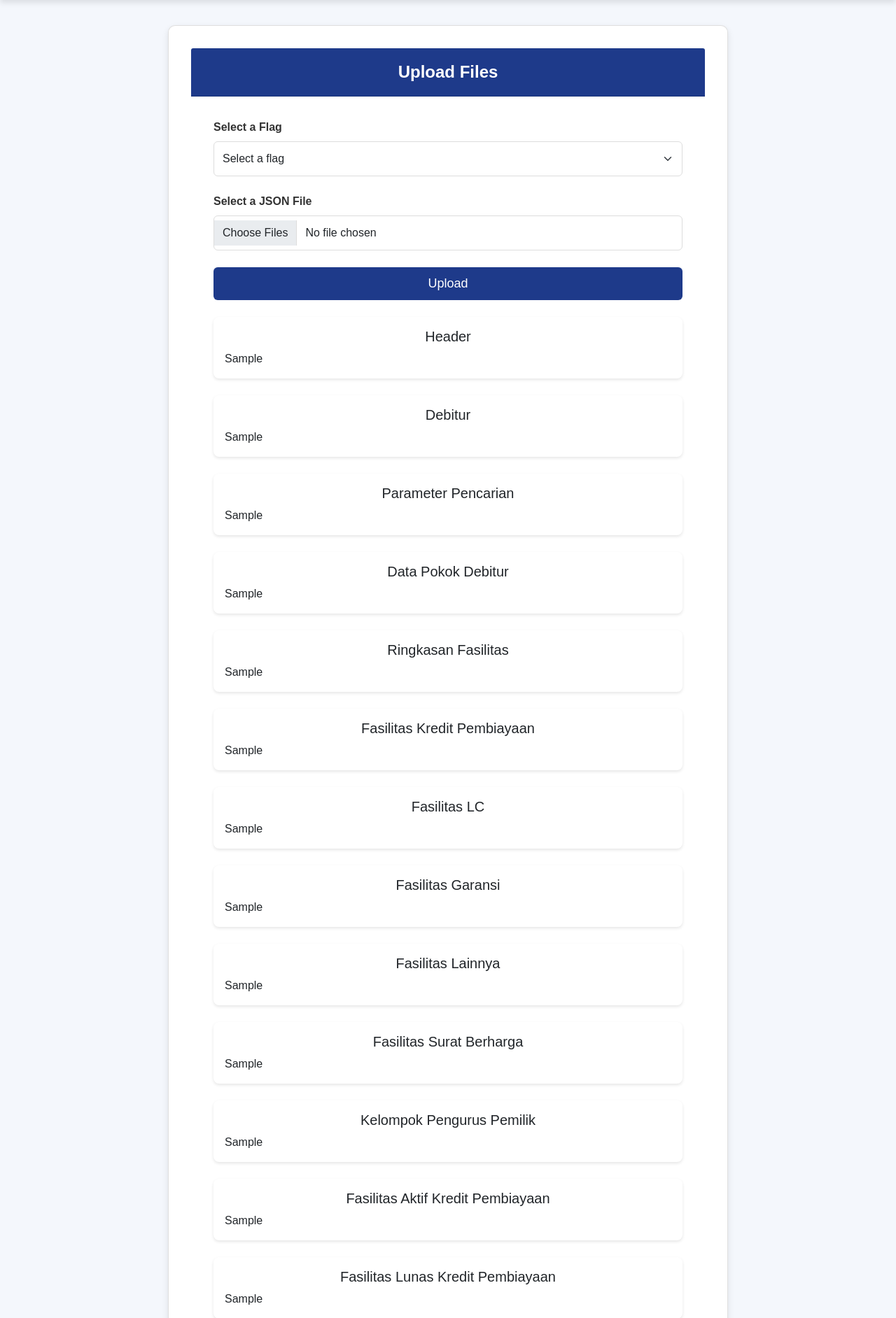
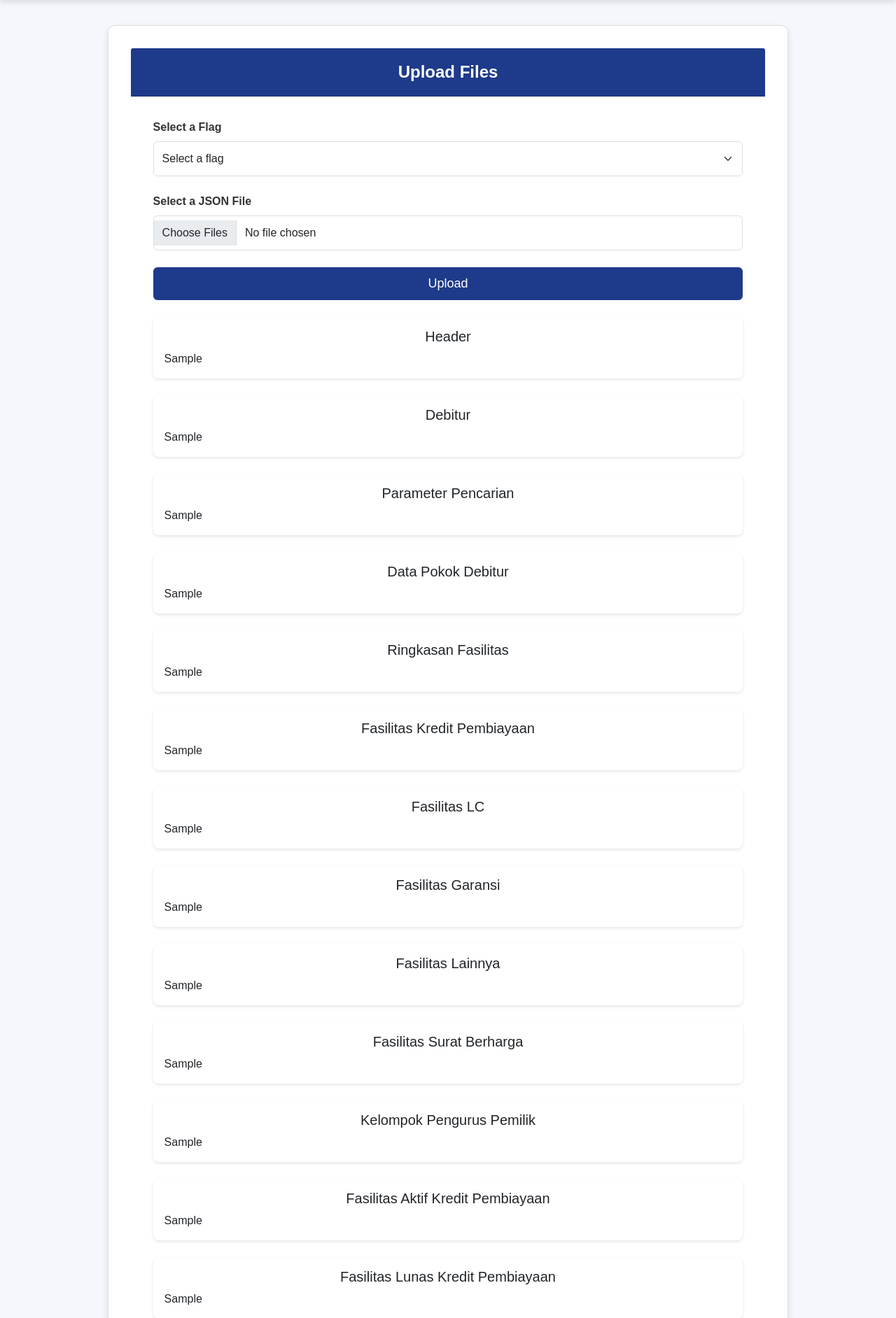
Before and after one commit to AbrorRahmatullah/ideb-slik-reader, a Flask app: template templates/upload.html in a window 1280 px wide. Shown: the part 76-1960 px from the top of the page at 70% size. Run offline with Flask 3, Linux system fonts and the light colour scheme; the template is opened without the code that fills it: most values are stand-ins (such as "Sample title", 1, 10 or a date in 2020); some libraries are stand-ins or nearby versions.

Commit message:
update tampilan

```diff
--- a/static/css/styles.css
+++ b/static/css/styles.css
@@ -77,7 +77,7 @@ body {
     border-radius: 10px;
     box-shadow: 0 4px 10px rgba(0, 0, 0, 0.1);
     width: 100%;
-    max-width: 800px;
+    max-width: 80%;
     margin-top: 80px;
 }
 .card-header {
--- a/templates/upload.html
+++ b/templates/upload.html
@@ -26,119 +26,119 @@
         </form>
 
         {% if table_data %}
-            <div class="table-container mt-4">
+            <div class="table-container mt-4" style="max-height: 400px; overflow-y: auto;">
                 <h5 class="text-center">Header</h5>
                 {{ table_data|safe }}
             </div>
         {% endif %}
 
         {% if table_data_2 %}
-        <div class="table-container mt-4">
+        <div class="table-container mt-4" style="max-height: 400px; overflow-y: auto;">
             <h5 class="text-center">Debitur</h5>
             {{ table_data_2|safe }}
         </div>
         {% endif %}
 
         {% if table_data_3 %}
-        <div class="table-container mt-4">
+        <div class="table-container mt-4" style="max-height: 400px; overflow-y: auto;">
             <h5 class="text-center">Parameter Pencarian</h5>
             {{ table_data_3|safe }}
         </div>
         {% endif %}
 
         {% if table_data_4 %}
-        <div class="table-container mt-4">
+        <div class="table-container mt-4" style="max-height: 400px; overflow-y: auto;">
             <h5 class="text-center">Data Pokok Debitur</h5>
             {{ table_data_4|safe }}
         </div>
         {% endif %}
 
         {% if table_data_5 %}
-        <div class="table-container mt-4">
+        <div class="table-container mt-4" style="max-height: 400px; overflow-y: auto;">
             <h5 class="text-center">Ringkasan Fasilitas</h5>
             {{ table_data_5|safe }}
         </div>
         {% endif %}
 
         {% if table_data_6 %}
-        <div class="table-container mt-4">
+        <div class="table-container mt-4" style="max-height: 400px; overflow-y: auto;">
             <h5 class="text-center">Fasilitas Kredit Pembiayaan</h5>
             {{ table_data_6|safe }}
         </div>
         {% endif %}
 
         {% if table_data_7 %}
-        <div class="table-container mt-4">
+        <div class="table-container mt-4" style="max-height: 400px; overflow-y: auto;">
             <h5 class="text-center">Fasilitas LC</h5>
             {{ table_data_7|safe }}
         </div>
         {% endif %}
 
         {% if table_data_8 %}
-        <div class="table-container mt-4">
+        <div class="table-container mt-4" style="max-height: 400px; overflow-y: auto;">
             <h5 class="text-center">Fasilitas Garansi</h5>
             {{ table_data_8|safe }}
         </div>
         {% endif %}
 
         {% if table_data_9 %}
-        <div class="table-container mt-4">
+        <div class="table-container mt-4" style="max-height: 400px; overflow-y: auto;">
             <h5 class="text-center">Fasilitas Lainnya</h5>
             {{ table_data_9|safe }}
         </div>
         {% endif %}
 
         {% if table_data_10 %}
-        <div class="table-container mt-4">
+        <div class="table-container mt-4" style="max-height: 400px; overflow-y: auto;">
             <h5 class="text-center">Fasilitas Surat Berharga</h5>
             {{ table_data_10|safe }}
         </div>
         {% endif %}
 
         {% if table_data_11 %}
-        <div class="table-container mt-4">
+        <div class="table-container mt-4" style="max-height: 400px; overflow-y: auto;">
             <h5 class="text-center">Kelompok Pengurus Pemilik</h5>
             {{ table_data_11|safe }}
         </div>
         {% endif %}
 
         {% if table_data_af_1 %}
-        <div class="table-container mt-4">
+        <div class="table-container mt-4" style="max-height: 400px; overflow-y: auto;">
             <h5 class="text-center">Fasilitas Aktif Kredit Pembiayaan</h5>
             {{ table_data_af_1|safe }}
         </div>
         {% endif %}
 
         {% if table_data_cf_1 %}
-        <div class="table-container mt-4">
+        <div class="table-container mt-4" style="max-height: 400px; overflow-y: auto;">
             <h5 class="text-center">Fasilitas Lunas Kredit Pembiayaan</h5>
             {{ table_data_cf_1|safe }}
         </div>
         {% endif %}
 
         {% if table_data_af_2 %}
-        <div class="table-container mt-4">
+        <div class="table-container mt-4" style="max-height: 400px; overflow-y: auto;">
             <h5 class="text-center">Fasilitas Aktif L/C</h5>
             {{ table_data_af_2|safe }}
         </div>
         {% endif %}
 
         {% if table_data_af_3 %}
-        <div class="table-container mt-4">
+        <div class="table-container mt-4" style="max-height: 400px; overflow-y: auto;">
             <h5 class="text-center">Fasilitas Aktif Bank Garansi</h5>
             {{ table_data_af_3|safe }}
         </div>
         {% endif %}
 
         {% if table_data_af_4 %}
-        <div class="table-container mt-4">
+        <div class="table-container mt-4" style="max-height: 400px; overflow-y: auto;">
             <h5 class="text-center">Fasilitas Aktif Lainnya</h5>
             {{ table_data_af_4|safe }}
         </div>
         {% endif %}
 
         {% if table_data_af_5 %}
-        <div class="table-container mt-4">
+        <div class="table-container mt-4" style="max-height: 400px; overflow-y: auto;">
             <h5 class="text-center">Fasilitas Aktif Surat Berharga</h5>
             {{ table_data_af_5|safe }}
         </div>
```
